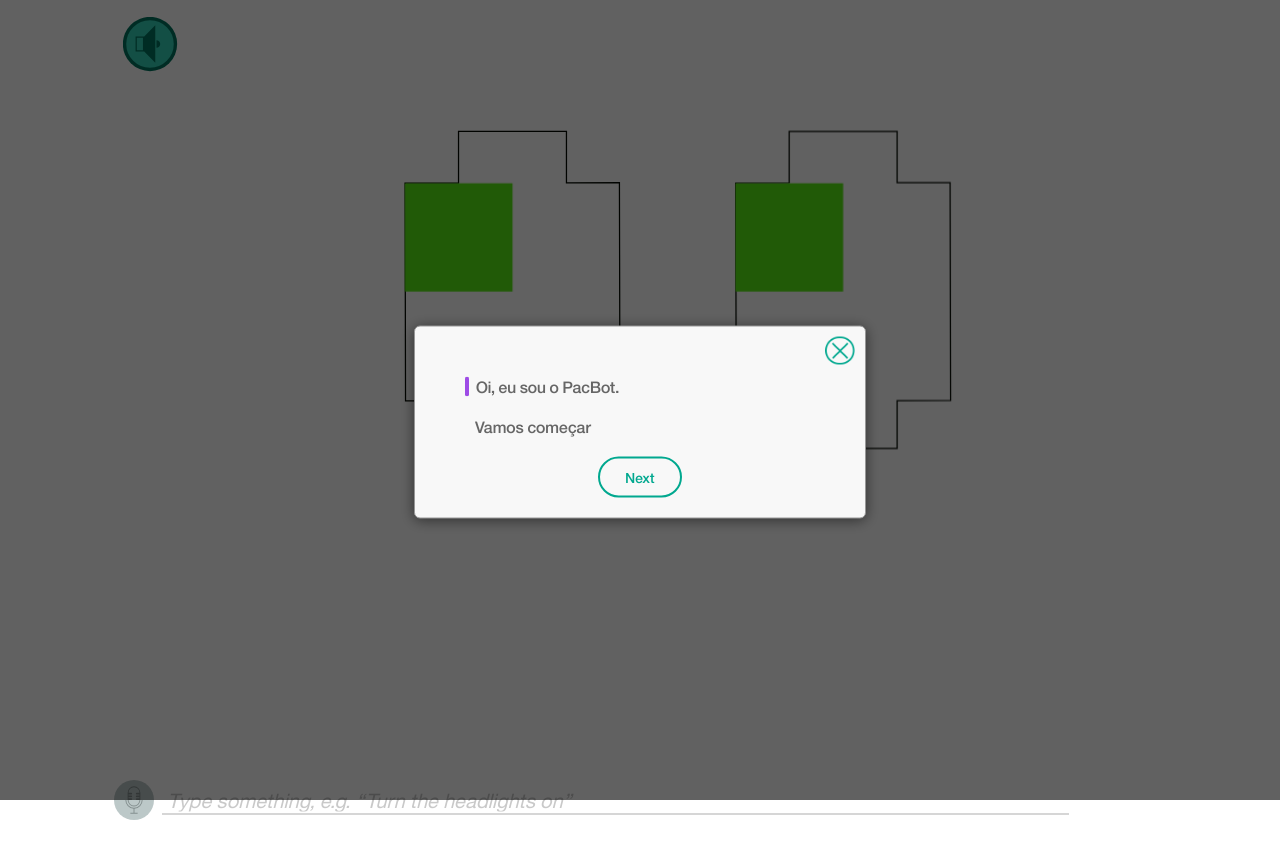
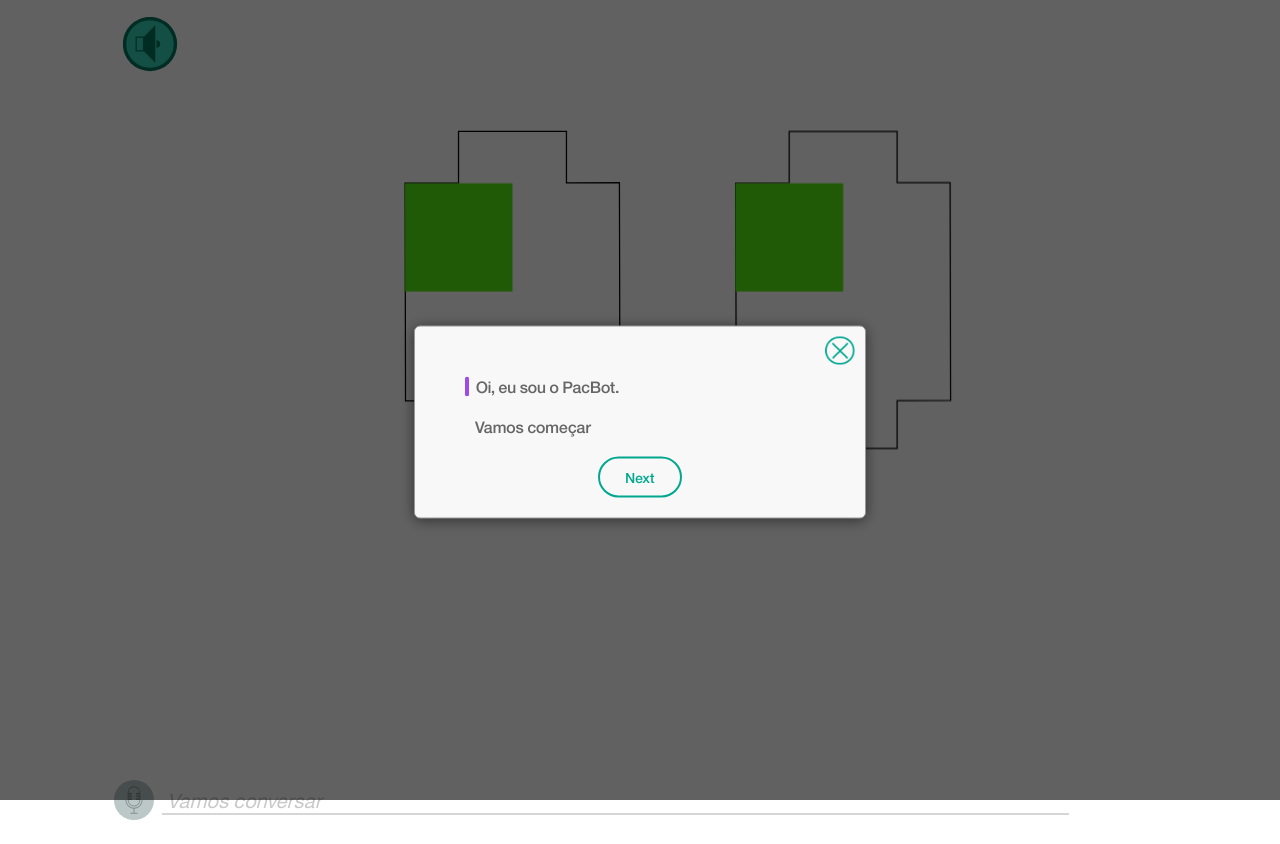
Before and after one commit to Jenifferfa/pacbot, a website: page ui/index.html in a window 1280 px wide. Drawn offline with nearby package versions, Linux system fonts and the light colour scheme.

Commit message:
fist commit

```diff
--- a/ui/index.html
+++ b/ui/index.html
@@ -285,7 +285,7 @@
                 </div>
 
                 <label for="user-input" class="input-outline responsive-column">
-                    <input id="user-input" type="text" placeholder="Type something, e.g. “Turn the headlights on”">
+                    <input id="user-input" type="text" placeholder="Vamos conversar">
                 </label>
             </div>
         </div>
```
